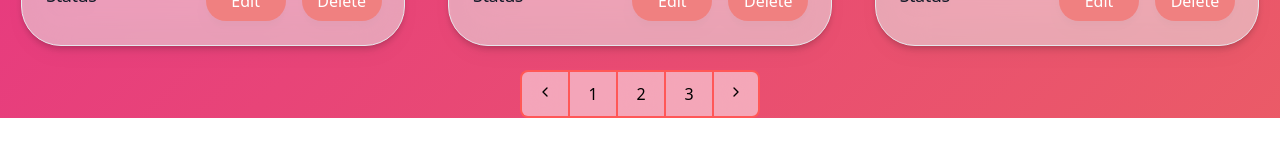
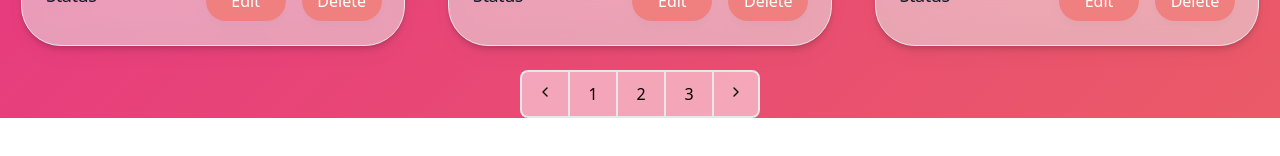
Before and after one commit to SupTarr/FrontendImmifit, a React (Vite) app: page / in a window 1280 px wide. Shown: the part 638-794 px from the top of the page. Built offline with nearby package versions, Linux system fonts and the light colour scheme.

Commit message:
add style footer

```diff
--- a/src/components/footer/Footer.jsx
+++ b/src/components/footer/Footer.jsx
@@ -21,18 +21,18 @@ function Footer() {
 
   return (
     <div className="flex justify-center items-center w-[100%]">
-      <button onClick={Back} className="bg-white bg-opacity-50 backdrop-blur-xl rounded-l-lg border-r-0 flex content-center justify-center h-12 border-2  border-[#ff5757] w-12
+      <button onClick={Back} className="bg-white bg-opacity-50 backdrop-blur-xl rounded-l-lg border-r-0 flex content-center justify-center h-12 border-2 w-12
       hover:bg-[#f08080] hover:text-white"><FiChevronLeft className="w-4 h-4 mt-3" /></button>
       {
         pages.map((page, index) => {
           if (page.page === number) {
-            return <button key={index} className="bg-white bg-opacity-50 backdrop-blur-xl h-12 border-2 border-r-0 border-[#ff5757] w-12">{page.page}</button>
+            return <button key={index} className="bg-white bg-opacity-50 backdrop-blur-xl h-12 border-2 border-r-0 w-12">{page.page}</button>
           } else {
-            return <button key={index} className="bg-white bg-opacity-50 backdrop-blur-xl h-12 border-2 border-r-0 border-[#ff5757] w-12">{page.page}</button>
+            return <button key={index} className="bg-white bg-opacity-50 backdrop-blur-xl h-12 border-2 border-r-0 w-12">{page.page}</button>
           }
         })
       }
-      <button onClick={Next} className="bg-white bg-opacity-50 backdrop-blur-xl rounded-r-lg flex content-center justify-center h-12 border-2 border-r-2  border-[#ff5757] w-12
+      <button onClick={Next} className="bg-white bg-opacity-50 backdrop-blur-xl rounded-r-lg flex content-center justify-center h-12 border-2 border-r-2 w-12
       hover:bg-[#f08080] hover:text-white"><FiChevronRight className="w-4 h-4 mt-3" /></button>
     </div>
   )
--- a/src/pages/home/Home.jsx
+++ b/src/pages/home/Home.jsx
@@ -10,8 +10,11 @@ function Home() {
     <div className="home">
       <div>
       <Navbar />
-      <div>
+      <div className="header">
         <Header />
+      </div>
+
+      <div className="container">
         <Container />
         <Footer />
       </div>
```
